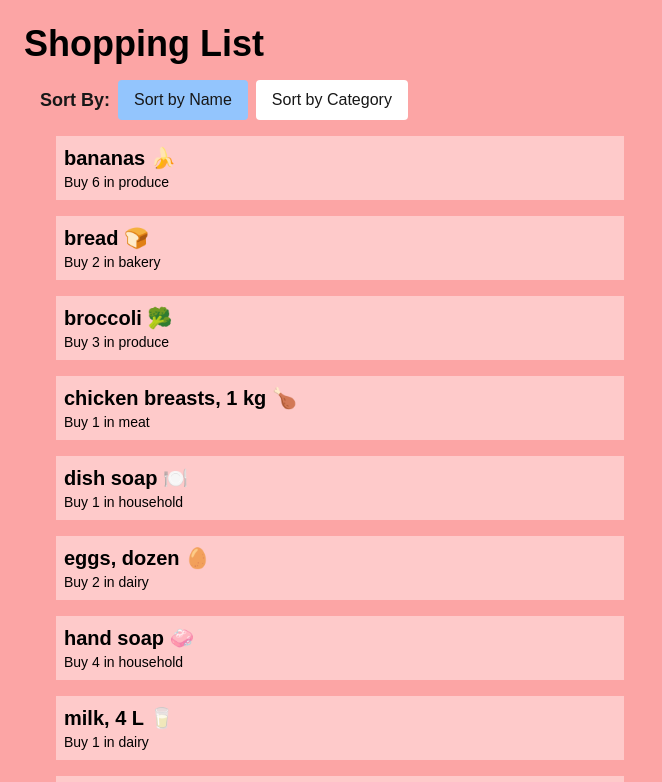
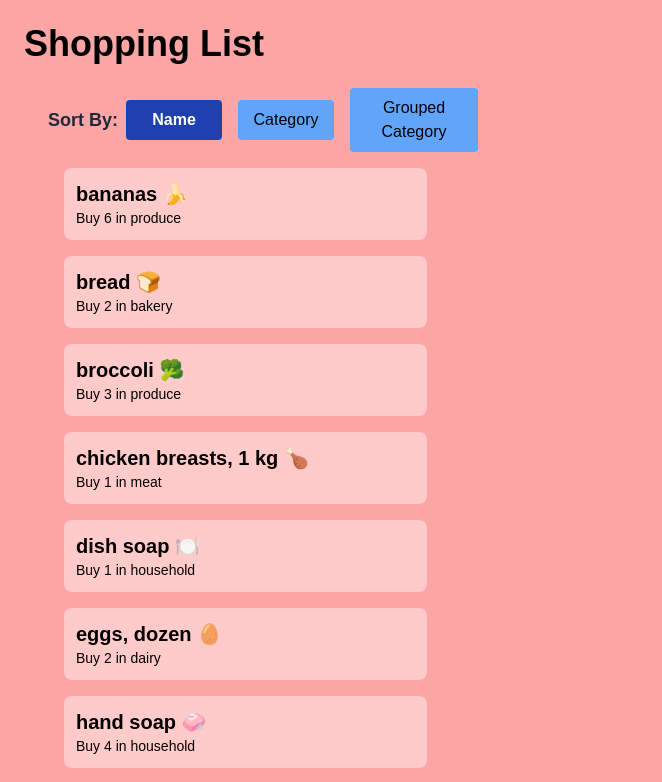
Before and after one commit to wNv-paCe/cprg306-assignments, a Next.js app: page /week-6 in a window 1280 px wide. Shown: the top 782 px of the page, without its empty margins (0-662 px from the left). Built offline with nearby package versions, Linux system fonts and the light colour scheme.

Commit message:
Finshed all week-6, modified all styles

```diff
--- a/app/week-6/item-list.js
+++ b/app/week-6/item-list.js
@@ -7,7 +7,18 @@ import items from "./items.json";
 export default function ItemList() {
   const [sortBy, setSortBy] = useState("name");
 
-  const sortedItems = [...items].sort((a, b) => {
+  const groupedItems = items.reduce((acc, item) => {
+    if (!acc[item.category]) {
+      acc[item.category] = [];
+    }
+    acc[item.category].push(item);
+    return acc;
+  }, {});
+
+  const sortedItems =
+    sortBy === "groupedCategory"
+      ? groupedItems
+      : [...items].sort((a, b) => {
           if (sortBy === "name") {
             return a.name.localeCompare(b.name);
           } else if (sortBy === "category") {
@@ -17,30 +28,68 @@ export default function ItemList() {
         });
 
   return (
-    <div className="p-4">
+    <div className="p-6">
       {/* Sort Buttons */}
-      <div className="mb-4 flex items-center">
-        <h2 className="text-lg font-semibold mr-2">Sort By:</h2>
+      <div className="mb-2 flex items-center flex-wrap">
+        <h2 className="text-lg mr-2 text-gray-800 font-semibold">Sort By:</h2>
         <button
           onClick={() => setSortBy("name")}
-          className={`px-4 py-2 mr-2 rounded ${
-            sortBy === "name" ? "bg-blue-300" : "bg-white"
+          className={`py-2 w-24 mr-4 rounded ${
+            sortBy === "name"
+              ? "bg-blue-800 text-white font-bold"
+              : "bg-blue-400 text-black"
           }`}
         >
-          Sort by Name
+          Name
         </button>
         <button
           onClick={() => setSortBy("category")}
-          className={`px-4 py-2 rounded ${
-            sortBy === "category" ? "bg-blue-300" : "bg-white"
+          className={`py-2 w-24 mr-4 rounded ${
+            sortBy === "category"
+              ? "bg-blue-800 text-white font-bold"
+              : "bg-blue-400 text-black"
           }`}
         >
-          Sort by Category
+          Category
+        </button>
+        <button
+          onClick={() => setSortBy("groupedCategory")}
+          className={`py-2 w-32 rounded ${
+            sortBy === "groupedCategory"
+              ? "bg-blue-800 text-white font-bold"
+              : "bg-blue-400 text-black"
+          }`}
+        >
+          Grouped Category
         </button>
       </div>
 
       {/* Item List */}
-      <ul className="w-1/2">
+      {sortBy === "groupedCategory" ? (
+        <div>
+          {Object.keys(sortedItems).map((category) => (
+            <div key={category}>
+              <h3 className="text-lg text-black font-bold mt-4">
+                {category
+                  .split(" ")
+                  .map((word) => word.charAt(0).toUpperCase() + word.slice(1))
+                  .join(" ")}
+              </h3>
+              <ul className="w-1/3">
+                {sortedItems[category].map((item) => (
+                  <Item
+                    key={item.id}
+                    name={item.name}
+                    quantity={item.quantity}
+                    category={item.category}
+                  />
+                ))}
+              </ul>
+            </div>
+          ))}
+        </div>
+      ) : (
+        <ul className="w-1/3">
           {sortedItems.map((item) => (
             <Item
               key={item.id}
@@ -50,6 +99,7 @@ export default function ItemList() {
             />
           ))}
         </ul>
+      )}
     </div>
   );
 }
--- a/app/week-6/item.js
+++ b/app/week-6/item.js
@@ -1,6 +1,6 @@
 export default function Item(props) {
   return (
-    <li className="bg-red-200 p-2 m-4">
+    <li className="bg-red-200 rounded-lg p-3 m-4">
       <div>
         <h1 className="text-xl font-extrabold text-black">{props.name}</h1>
         <p className="text-sm text-black">
```
Lines whose indentation alone changed are shown as unchanged.
